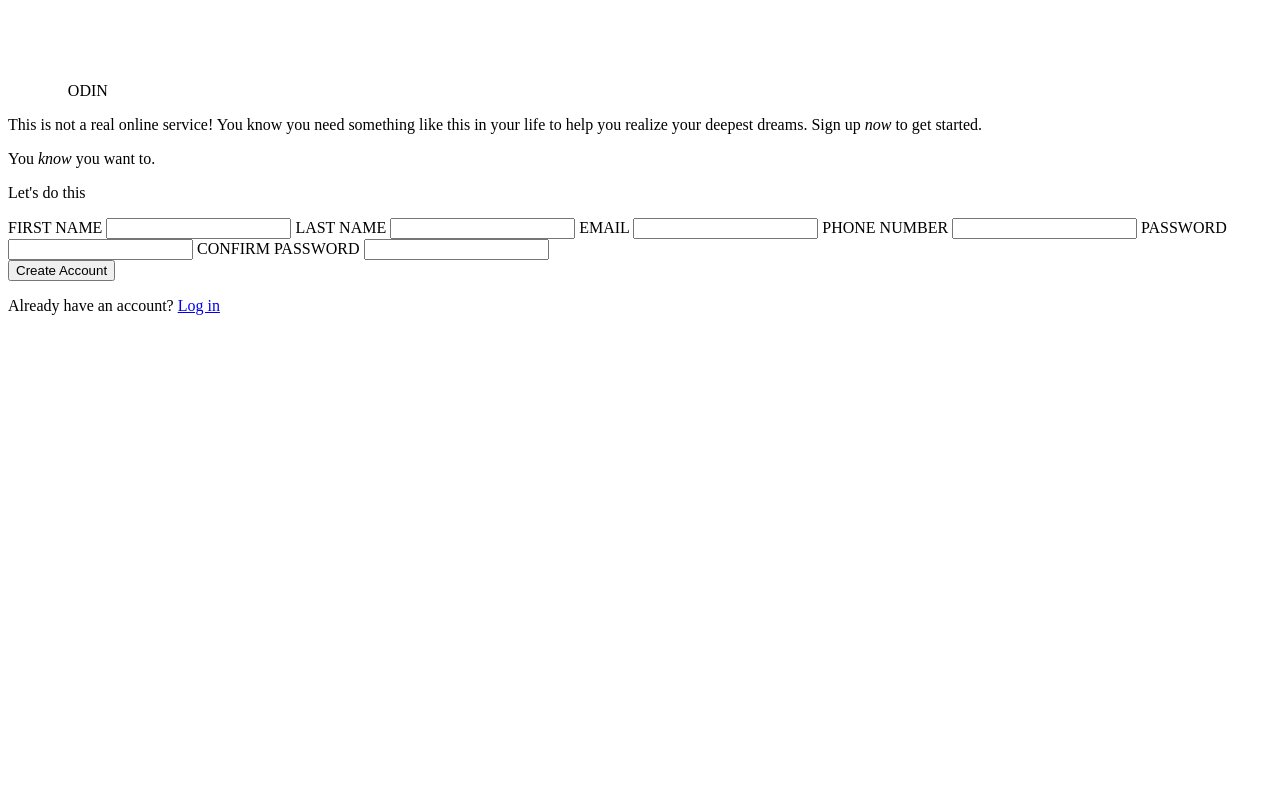
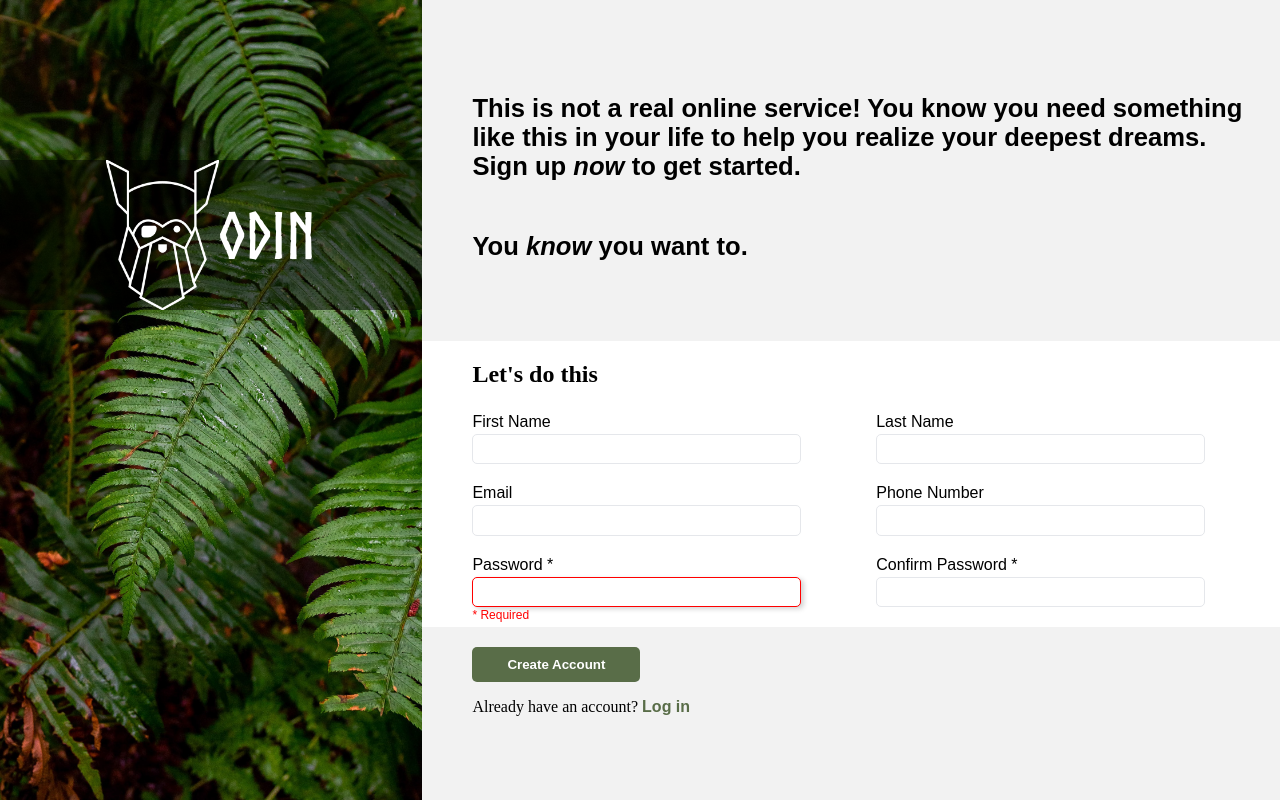
Before and after one commit to LGDKS/Sign-up-Form, a plain HTML site: page index.html in a window 1280 px wide. Drawn offline with Linux system fonts and the light colour scheme.

Commit message:
add unfinished site

```diff
--- a/index.html
+++ b/index.html
@@ -7,8 +7,11 @@
     <link rel="stylesheet" href="styles.css" />
   </head>
   <body>
-    <div class="background-image">
-      <p><img src="img/odin-lined.png" alt="odin logo" />ODIN</p>
+    <div class="left-side">
+      <div class="odin">
+        <img src="img/odin-lined.png" alt="odin logo" />
+        <p>ODIN</p>
+      </div>
     </div>
     <div class="right-side">
       <p>
@@ -21,25 +24,52 @@
 
       <form>
         <div class="fill-form">
-          <p>Let's do this</p>
+          <h2>Let's do this</h2>
+          <div class="form-row">
+            <div class="form-unit">
+              <label for="first_name">First Name</label>
+              <input type="text" id="first_name" name="first_name" />
+            </div>
+            <div class="form-unit">
+              <label for="last_name">Last Name</label>
+              <input type="text" id="last_name" name="last_name" />
+            </div>
+          </div>
 
-          <label for="first-name">FIRST NAME</label>
-          <input type="text" name="first-name" id="first-name" />
+          <div class="form-row">
+            <div class="form-unit">
+              <label for="email">Email</label>
+              <input type="email" name="email" id="email" />
+            </div>
+            <div class="form-unit">
+              <label for="phone_number">Phone Number</label>
+              <input type="tel" name="phone_number" id="phone_number" />
+            </div>
+          </div>
 
-          <label for="last-name">LAST NAME</label>
-          <input type="text" name="last-name" id="last-name" maxlength="747" />
-
-          <label for="email">EMAIL</label>
-          <input type="email" name="email" id="email" />
-
-          <label for="phone-number">PHONE NUMBER</label>
-          <input type="tel" name="phone-number" id="phone-number" />
-
-          <label for="password">PASSWORD</label>
-          <input type="password" name="pwd" id="password" required />
-
-          <label for="confirm">CONFIRM PASSWORD</label>
-          <input type="password" name="pwd" id="password" required />
+          <div class="form-row">
+            <div class="form-unit">
+              <label for="password"
+                >Password *<span class="req">* Required</span></label
+              ><input
+                type="password"
+                name="password"
+                id="password"
+                required
+                class="error"
+                minlength="8"
+              />
+            </div>
+            <div class="form-unit">
+              <label for="password">Confirm Password *</label
+              ><input
+                type="password"
+                name="password"
+                id="password"
+                minlength="3"
+              />
+            </div>
+          </div>
         </div>
         <button>Create Account</button>
         <p>Already have an account? <a href="#">Log in</a></p>
--- a/styles.css
+++ b/styles.css
@@ -1,3 +1,180 @@
-img {
-  height: 80px;
+@font-face {
+  font-family: 'norsebold';
+  src: url('./font/norse-bold-webfont.woff2') format('woff2'),
+    url('./font/norse-bold-webfont.woff') format('woff');
+  font-weight: normal;
+  font-style: normal;
 }
+html {
+  height: 100%;
+  margin: 0;
+}
+body {
+  margin: 0;
+  min-height: 100%;
+  display: flex;
+}
+
+.left-side {
+  flex-grow: 1;
+
+  min-width: max(350px, 33%);
+  /* width: max(250px, 33%); */
+  background: url(./img/halie-west-25xggax4bSA-unsplash.jpg);
+  background-size: cover;
+  position: relative;
+}
+
+.odin {
+  position: absolute;
+  top: 20%;
+
+  height: 150px;
+  width: 100%;
+
+  background-color: rgb(0, 0, 0, 0.5);
+
+  display: flex;
+  justify-content: center;
+}
+
+.odin img {
+  height: 100%;
+}
+.odin p {
+  align-self: center;
+
+  margin: 0;
+
+  color: white;
+  font-family: 'norsebold', Arial, Helvetica, sans-serif;
+  font-weight: bold;
+  font-size: 4rem;
+}
+
+.right-side {
+  flex-grow: 2;
+
+  background-color: rgb(242, 242, 242);
+
+  display: flex;
+  flex-direction: column;
+  justify-content: center;
+
+  margin: 0;
+}
+
+.right-side > p {
+  padding-left: 50px;
+  width: 55ch;
+  font-size: calc(0.8em + 1vw);
+
+  font-weight: bold;
+  font-family: Arial, Helvetica, sans-serif;
+}
+
+.fill-form {
+  background-color: white;
+  display: flex;
+  flex-wrap: wrap;
+  flex-direction: column;
+  padding-left: 50px;
+}
+h2 {
+  width: 100%;
+  margin: 20px 0 25px 0;
+}
+label {
+  font-family: Arial, Helvetica, sans-serif;
+  margin: 0;
+  font-size: 1em;
+  width: 100%;
+  margin-bottom: 3px;
+}
+input {
+  margin: 0;
+  width: 80%;
+  height: 1.5em;
+  font-size: 1.1em;
+  border: 1px solid #e5e7eb;
+  border-radius: 5px;
+}
+
+.form-unit input:focus {
+  outline: none;
+  border: 1px solid blue;
+  box-shadow: 3px 2px 5px lightgray;
+}
+
+input:invalid {
+  border: 1px solid red;
+  box-shadow: 3px 2px 5px lightgray;
+}
+fieldset {
+  display: flex;
+  flex-direction: row;
+  border: none;
+}
+
+.form-row {
+  display: flex;
+  flex-direction: row;
+  justify-content: space-between;
+  width: 100%;
+}
+
+.form-unit {
+  display: flex;
+  flex-direction: column;
+  width: 100%;
+  margin-bottom: 20px;
+
+  position: relative;
+}
+.req {
+  align-self: flex-end;
+  position: absolute;
+  bottom: -15px;
+  left: 0px;
+  font-size: 12px;
+  color: red;
+}
+
+.right-side > p:nth-child(2) {
+  margin-bottom: 80px;
+}
+
+button {
+  margin-top: 20px;
+  margin-left: 50px;
+  appearance: none;
+  border: none;
+  border-radius: 5px;
+  padding: 10px 35px;
+
+  font-family: Arial, Helvetica, sans-serif;
+  font-weight: bold;
+  color: white;
+  background-color: #596d48;
+}
+
+button:active {
+  box-shadow: 4px 3px 3px lightgrey;
+}
+
+form > p {
+  margin-left: 50px;
+}
+
+p > a {
+  color: #596d48;
+  font-family: Arial, Helvetica, sans-serif;
+  font-weight: bold;
+  text-decoration: none;
+}
+
+p > a:active {
+  color: #588333;
+  line-height: 1em;
+  font-size: 1.1em;
+}
```
Also changed, not shown: font/norse-bold-webfont.woff (added), font/norse-bold-webfont.woff2 (added).
